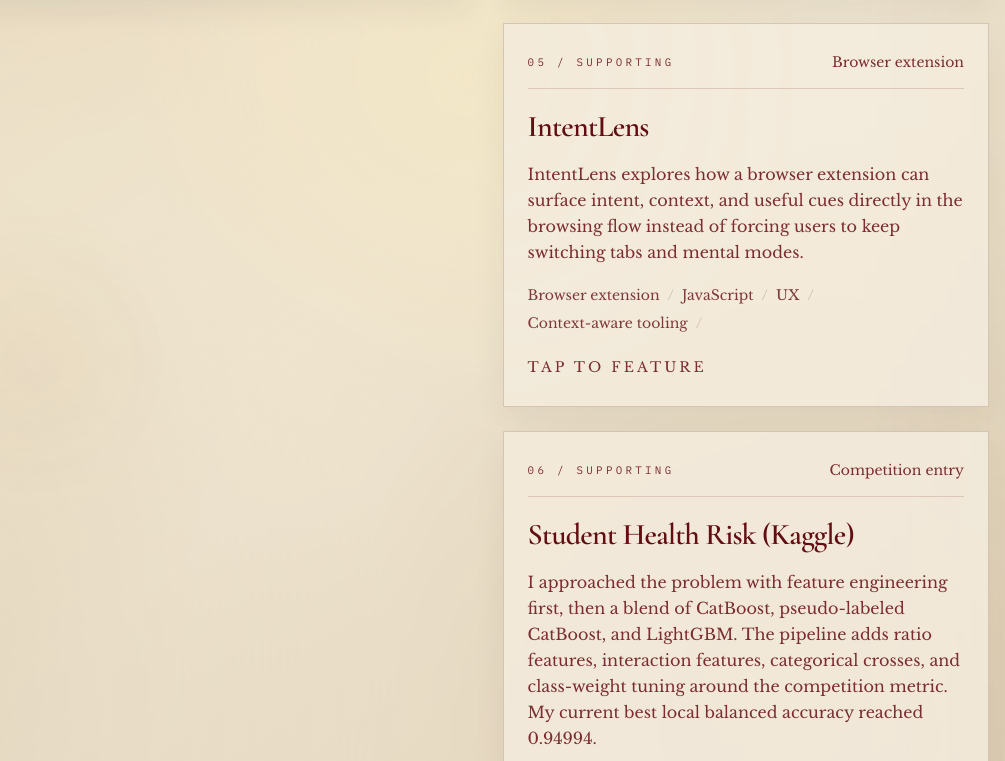
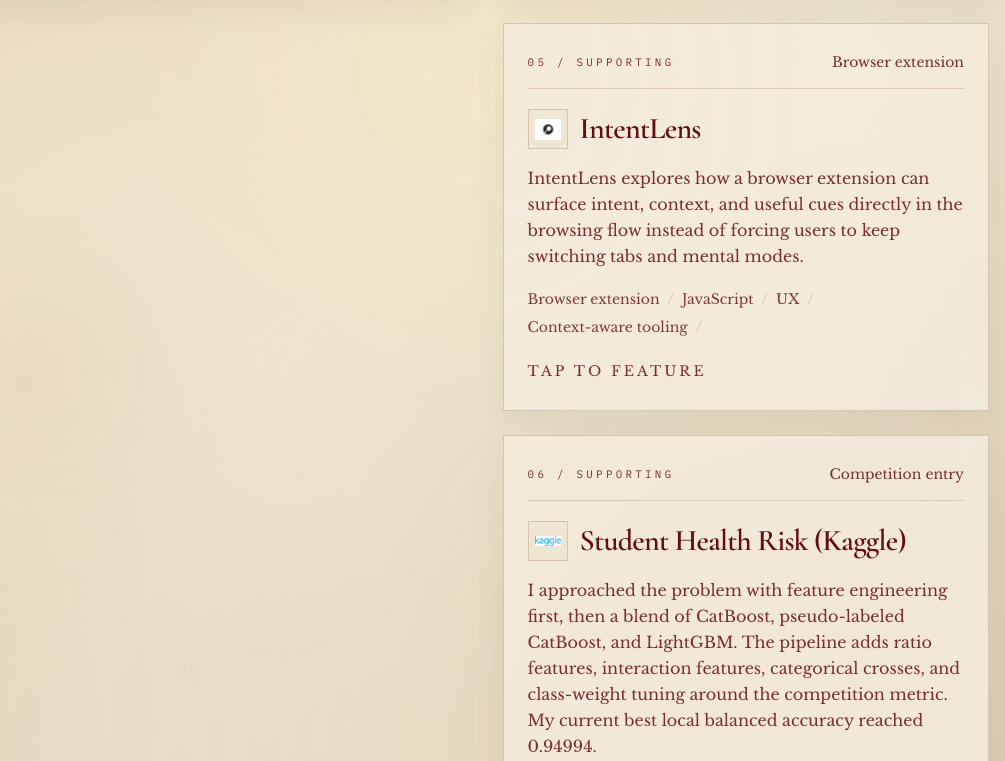
Before and after one commit to dhruvv1101/portfolio, a React (Vite) app: page / in a window 1280 px wide. Shown: the part 3189-3950 px from the top of the page, without its empty margins (275-1280 px from the left). Built offline with nearby package versions, Linux system fonts and the light colour scheme; a web font is replaced by a local one.

Commit message:
Add IntentLens and Kaggle project logos

```diff
--- a/src/components/Projects.tsx
+++ b/src/components/Projects.tsx
@@ -1,6 +1,8 @@
 import { Github } from "lucide-react";
 import { useState } from "react";
 import { Section } from "./Section";
+import intentlensLogo from "@/assets/logos/intentlens-logo.png";
+import kaggleLogo from "@/assets/logos/kaggle-logo.png";
 
 const projects = [
   {
@@ -32,6 +34,7 @@ const projects = [
       "IntentLens explores how a browser extension can surface intent, context, and useful cues directly in the browsing flow instead of forcing users to keep switching tabs and mental modes.",
     tags: ["Browser extension", "JavaScript", "UX", "Context-aware tooling"],
     github: "https://github.com/dhruvv1101",
+    logo: intentlensLogo,
   },
   {
     id: "kaggle-health-risk",
@@ -42,6 +45,7 @@ const projects = [
       "I approached the problem with feature engineering first, then a blend of CatBoost, pseudo-labeled CatBoost, and LightGBM. The pipeline adds ratio features, interaction features, categorical crosses, and class-weight tuning around the competition metric. My current best local balanced accuracy reached 0.94994.",
     tags: ["Kaggle", "CatBoost", "LightGBM", "Feature engineering", "Balanced accuracy"],
     github: "https://www.kaggle.com/competitions/playground-series-s6e7/data",
+    logo: kaggleLogo,
   },
 ];
 
@@ -63,7 +67,14 @@ export function Projects() {
         <article className="editorial-card self-start grid gap-8 px-6 py-7 md:grid-cols-[0.8fr_1.2fr]">
           <div className="space-y-5 border-b border-border/70 pb-6 md:border-b-0 md:border-r md:pb-0 md:pr-6">
             <p className="folio-tag">Feature Story</p>
-            <h3 className="text-4xl font-semibold md:text-5xl">{activeProject.title}</h3>
+            <div className="flex items-center gap-3">
+              {activeProject.logo && (
+                <span className="flex h-12 w-12 items-center justify-center border border-border/80 bg-background/80 p-1.5">
+                  <img src={activeProject.logo} alt="" className="h-full w-full object-contain" />
+                </span>
+              )}
+              <h3 className="text-4xl font-semibold md:text-5xl">{activeProject.title}</h3>
+            </div>
             <p className="text-sm uppercase tracking-[0.25em] text-primary/80">{activeProject.deck}</p>
           </div>
 
@@ -106,7 +117,14 @@ export function Projects() {
                 <p className="folio-tag">{(index + 3).toString().padStart(2, "0")} / Supporting</p>
                 <span className="text-sm text-muted-foreground">{project.category}</span>
               </div>
-              <h3 className="text-3xl font-semibold">{project.title}</h3>
+              <div className="flex items-center gap-3">
+                {project.logo && (
+                  <span className="flex h-10 w-10 items-center justify-center border border-border/80 bg-background/80 p-1.5">
+                    <img src={project.logo} alt="" className="h-full w-full object-contain" />
+                  </span>
+                )}
+                <h3 className="text-3xl font-semibold">{project.title}</h3>
+              </div>
               <p className="mt-4 leading-relaxed text-muted-foreground">{project.description}</p>
               <div className="mt-5 flex flex-wrap gap-2">
                 {project.tags.map((tag) => (
```
Also changed, not shown: src/assets/logos/intentlens-logo.png (added), src/assets/logos/kaggle-logo.png (added).
